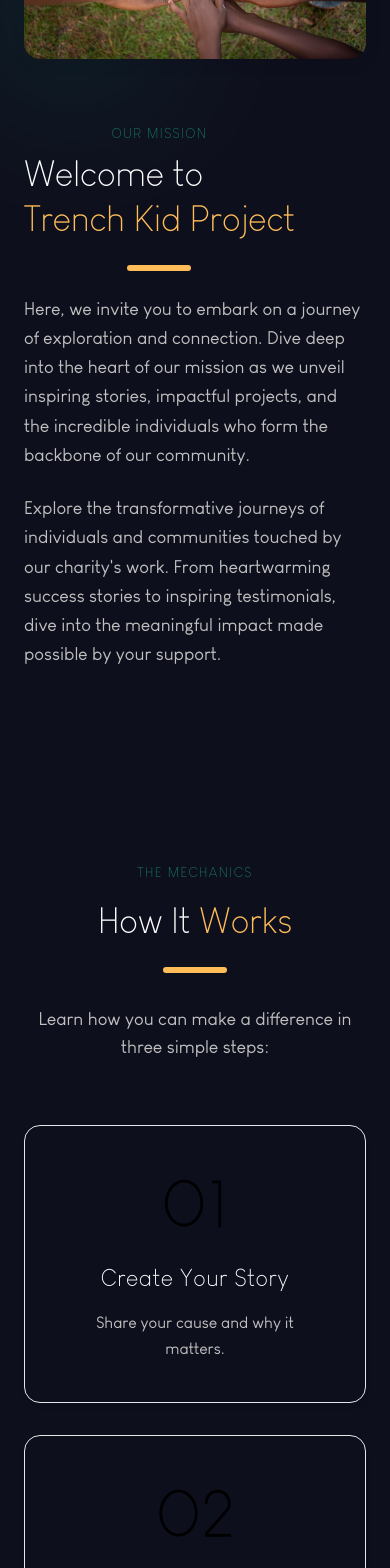
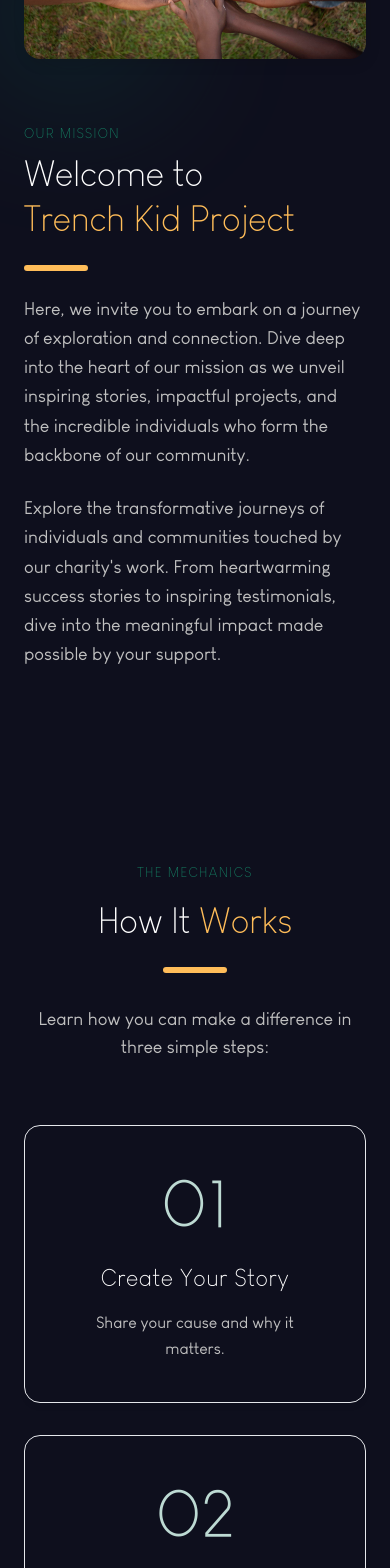
Before and after one commit to jadekitan/trenchkid, a React (Vite) app: page / in a window 390 px wide. Shown: the part 1100-2668 px from the top of the page. Built offline with nearby package versions, Linux system fonts and the light colour scheme; a web font is replaced by a local one.

Commit message:
Work on the responsive view

```diff
--- a/src/components/launch-page/HowItWorks.jsx
+++ b/src/components/launch-page/HowItWorks.jsx
@@ -53,7 +53,7 @@ const HowItWorks = () => {
               <div className="absolute inset-0 bg-trench-kid500/10 opacity-0 group-hover:opacity-100 transition-opacity duration-500 z-0"></div>
 
               {/* Oversized Typography for Step Number */}
-              <span className="text-7xl font-bold text-trench-kid099/20 mb-6 group-hover:text-trench-kid099 group-hover:scale-110 transition-all duration-500 z-10">
+              <span className="text-7xl font-bold text-trench-kid50 mb-6 group-hover:text-trench-kid099 group-hover:scale-110 transition-all duration-500 z-10">
                 {step.count}
               </span>
 
--- a/src/components/launch-page/Mission.jsx
+++ b/src/components/launch-page/Mission.jsx
@@ -26,7 +26,7 @@ const Mission = () => {
 
         {/* Text Content */}
         <div className="w-full lg:w-1/2 flex flex-col items-start text-left z-10">
-          <div className="flex flex-col items-center md:items-start gap-2 mb-6">
+          <div className="flex flex-col items-start gap-2 mb-6">
             <h2 className="text-trench-kid500 font-bold text-sm tracking-widest uppercase">
               Our Mission
             </h2>
--- a/src/components/reuseable/NavBar.jsx
+++ b/src/components/reuseable/NavBar.jsx
@@ -40,7 +40,7 @@ const NavBar = () => {
       >
         {/* Brand / Logo */}
         <div className="flex items-center gap-3 cursor-pointer relative z-[60]">
-          <img src={FullLogo} alt="Trench Kid Logo" className="h-10 md:h-15 w-auto" />
+          <img src={FullLogo} alt="Trench Kid Logo" className="h-12 md:h-17 w-auto" />
         </div>
 
         {/* Desktop Navigation Links */}
```
